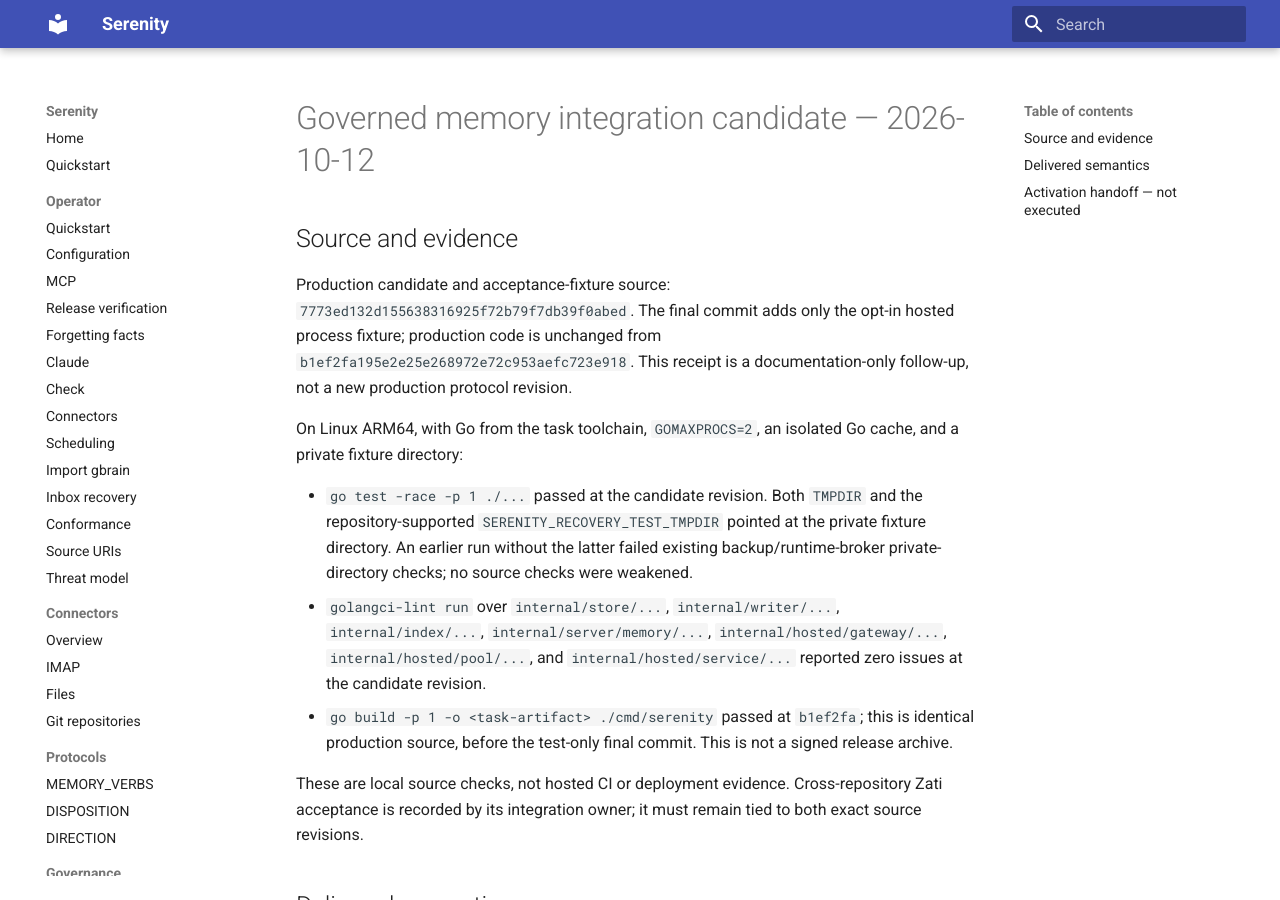
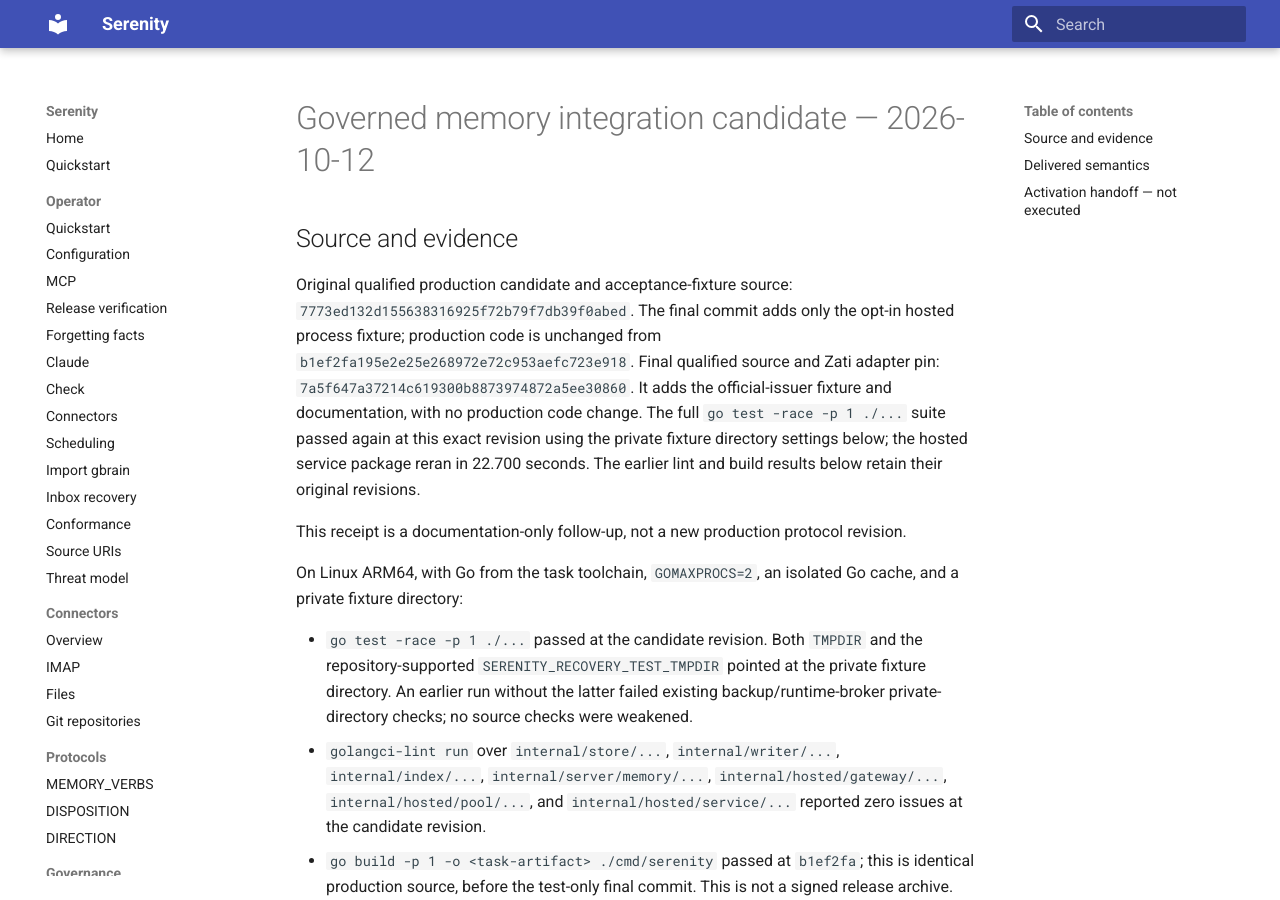
Before and after one commit to sirerun/serenity, an MkDocs documentation site: the page built from docs/protocol/GOVERNED_MEMORY_INTEGRATION_RECEIPT.md, in a window 1280 px wide and 900 px high. Built offline with MkDocs 1.6.1 and Material for MkDocs 9.7.7, drawn with Linux system fonts in a browser that asks for light colours.

Commit message:
Distinguish final qualified producer pin from production implementation

```diff
--- a/docs/protocol/GOVERNED_MEMORY_INTEGRATION_RECEIPT.md
+++ b/docs/protocol/GOVERNED_MEMORY_INTEGRATION_RECEIPT.md
@@ -2,8 +2,10 @@
 
 ## Source and evidence
 
-Production candidate and acceptance-fixture source: `7773ed132d155638316925f72b79f7db39f0abed`.
+Original qualified production candidate and acceptance-fixture source: `7773ed132d155638316925f72b79f7db39f0abed`.
 The final commit adds only the opt-in hosted process fixture; production code is unchanged from `b1ef2fa195e2e25e268972e72c953aefc723e918`.
+Final qualified source and Zati adapter pin: `7a5f647a37214c619300b8873974872a5ee30860`. It adds the official-issuer fixture and documentation, with no production code change. The full `go test -race -p 1 ./...` suite passed again at this exact revision using the private fixture directory settings below; the hosted service package reran in 22.700 seconds. The earlier lint and build results below retain their original revisions.
+
 This receipt is a documentation-only follow-up, not a new production protocol revision.
 
 On Linux ARM64, with Go from the task toolchain, `GOMAXPROCS=2`, an isolated Go cache, and a private fixture directory:
```
Also changed, not shown: docs/protocol/GOVERNED_MEMORY_ACTIVATION_HANDOFF.md (+1 -1 lines).
